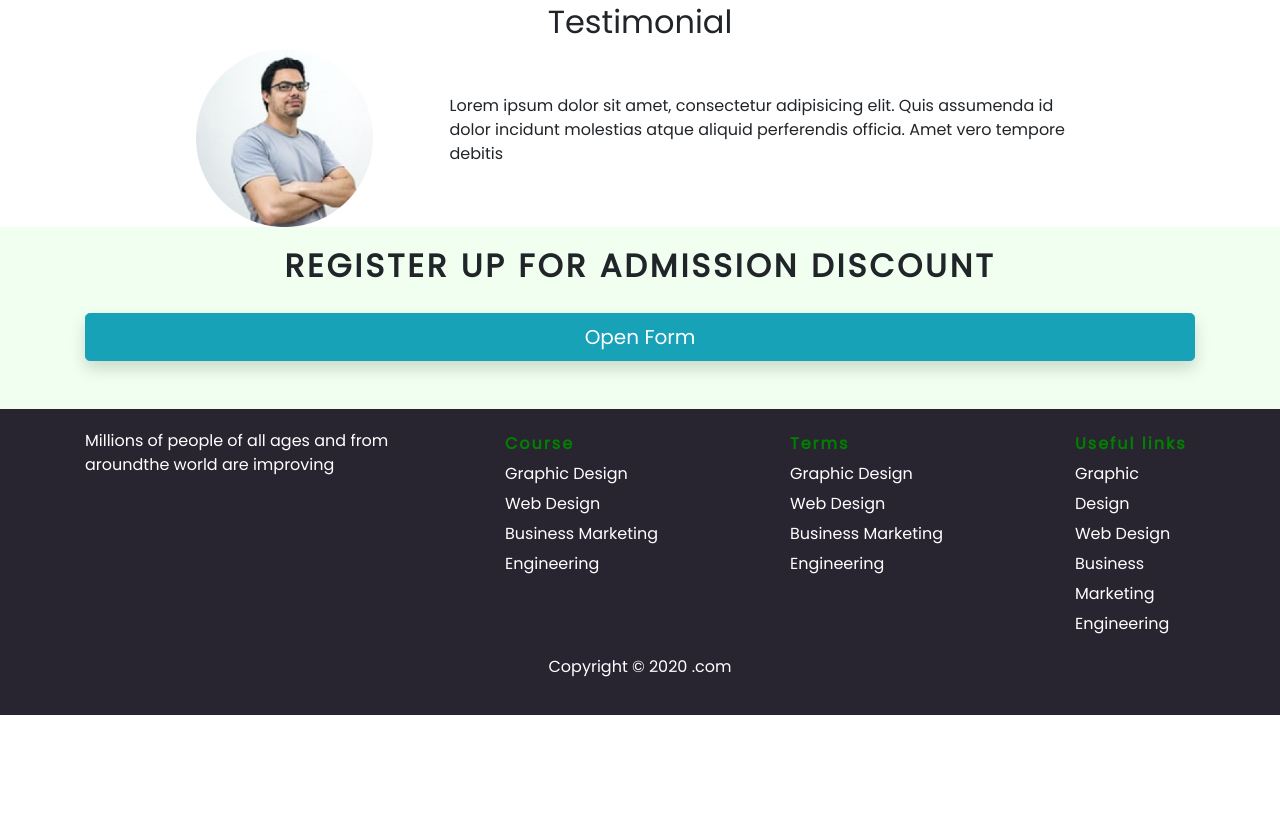
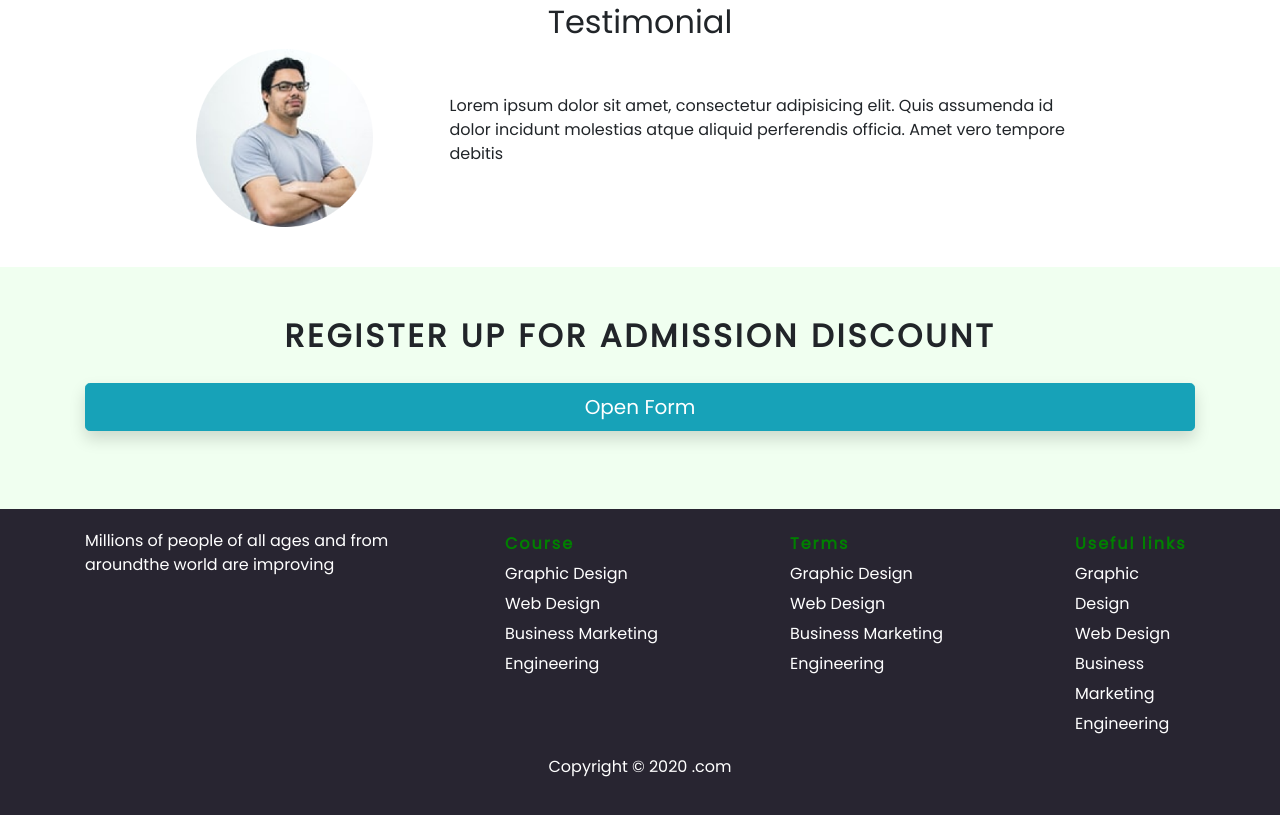
Before and after one commit to Mukhdum/e-school-website, a plain HTML site: page index.html in a window 1280 px wide. Shown: the part 1404-2219 px from the top of the page. Before the commit the page ends 2119 px from the top, so only its background shows below. Drawn offline with nearby package versions, Linux system fonts and the light colour scheme.

Commit message:
final update

```diff
--- a/style.css
+++ b/style.css
@@ -171,8 +171,9 @@ a#green-btn:hover {
 /* form-area-start */
 
 .form-area {
-    padding: 20px 0;
+    padding: 50px 0;
     background: #F0FFF0;
+    margin-top: 40px;
 
 }
 
```
